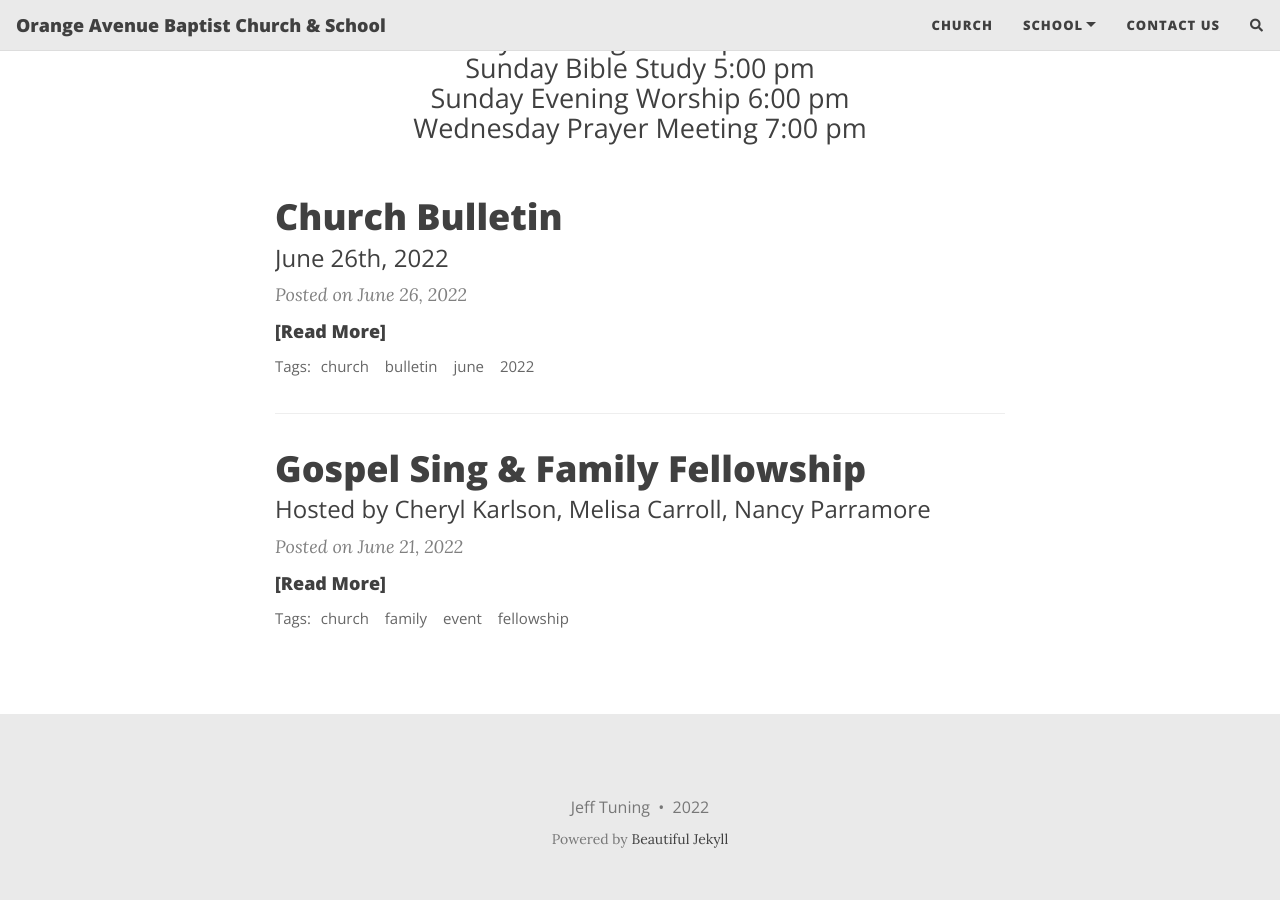
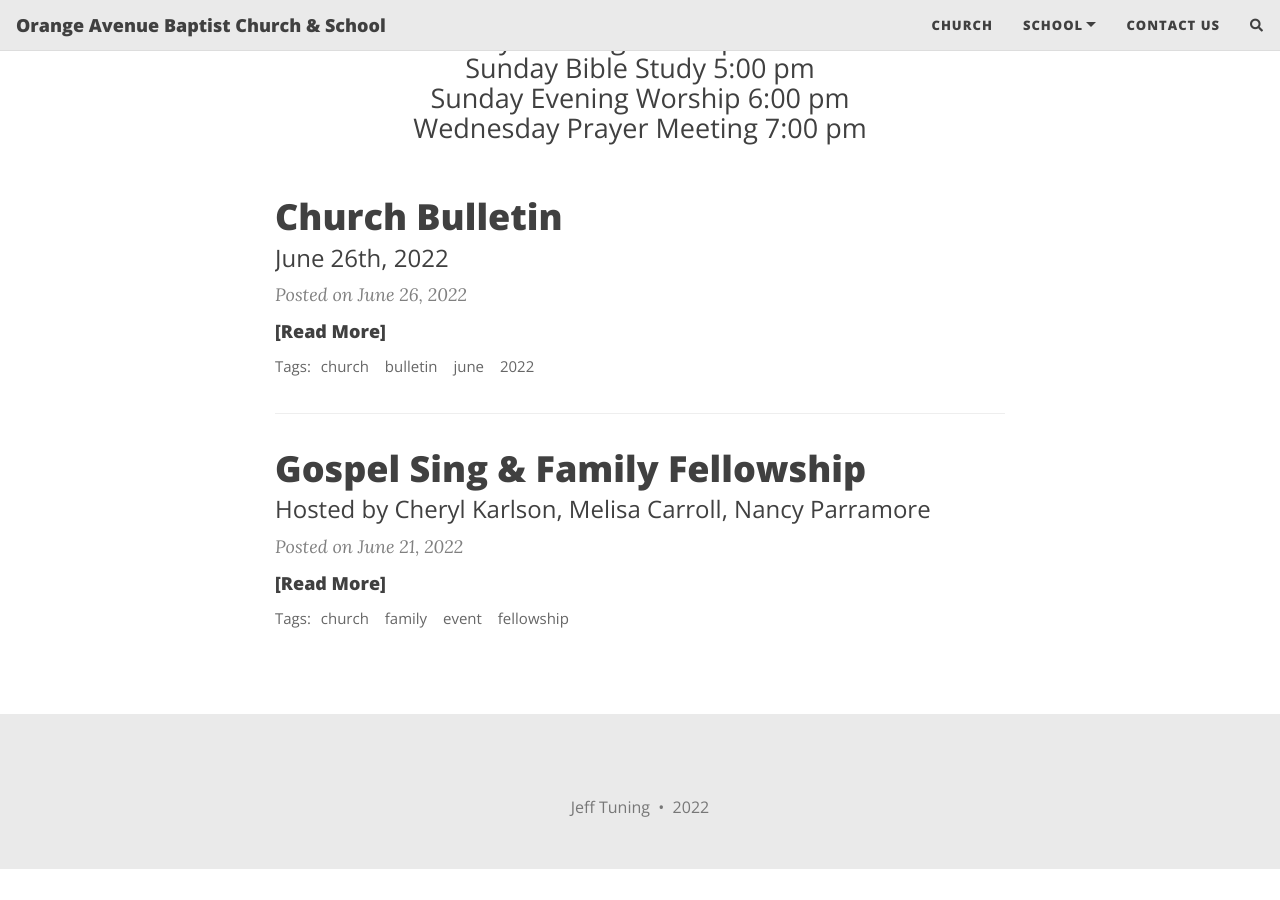
Before and after one commit to techdouttech/oabc-website, a Jekyll site: the page built from index.html, in a window 1280 px wide and 900 px high, scrolled down 904 px. Built offline with Jekyll 4.4.1, drawn with Linux system fonts in a browser that asks for light colours; nearby versions of some CDN libraries; the list of posts is cut into pages by our own code; comment, search, counter and statistics services are not loaded; after the commit the page ends 1773 px from its top, so only the background shows below that; some of the changed lines change nothing that is shown.

Commit message:
Remove ad from banner.

```diff
--- a/_config.yml
+++ b/_config.yml
@@ -75,6 +75,8 @@
 #  discord: invite/invite_code or users/userid
 #  kaggle: yourname
 #  hackerrank: yourname
+
+remove-ads: true
 
 # If you want your website to generate an RSS feed, provide a description
 # The URL for the feed will be https://<your_website>/feed.xml
```
